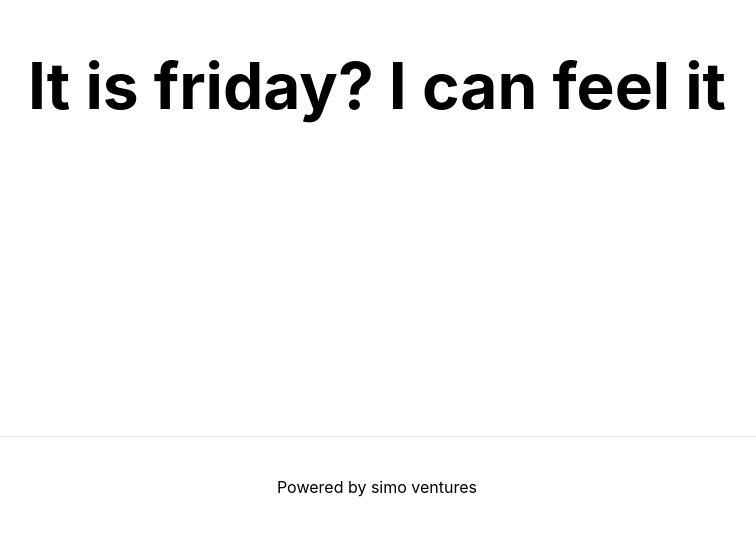
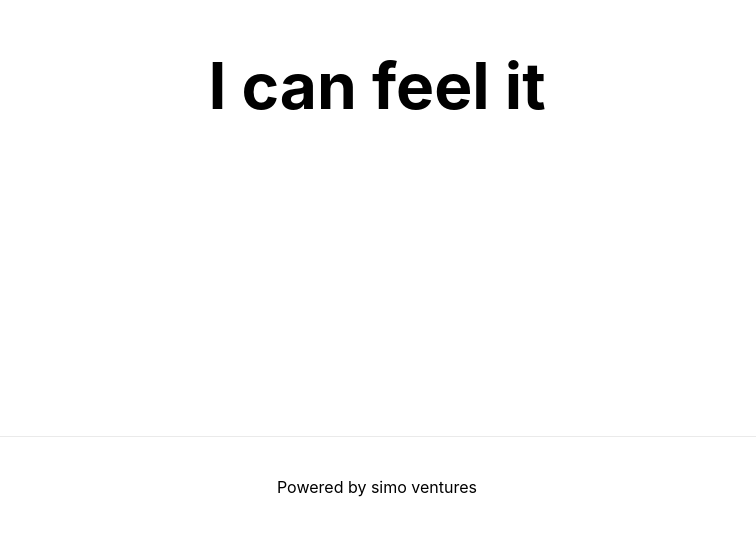
Before and after one commit to lcssimonini/its-friday, a Next.js app: page / in a window 1280 px wide. Shown: the part 264-800 px from the top of the page, without its empty margins (263-1019 px from the left). Built offline with nearby package versions, Linux system fonts and the light colour scheme.

Commit message:
starting to edit

```diff
--- a/pages/index.js
+++ b/pages/index.js
@@ -11,7 +11,7 @@ export default function Home() {
 
       <main className={styles.main}>
         <h1 className={styles.title}>
-          It is friday? {getDay()}
+          {getDay()}
         </h1>
       </main>
 
```
